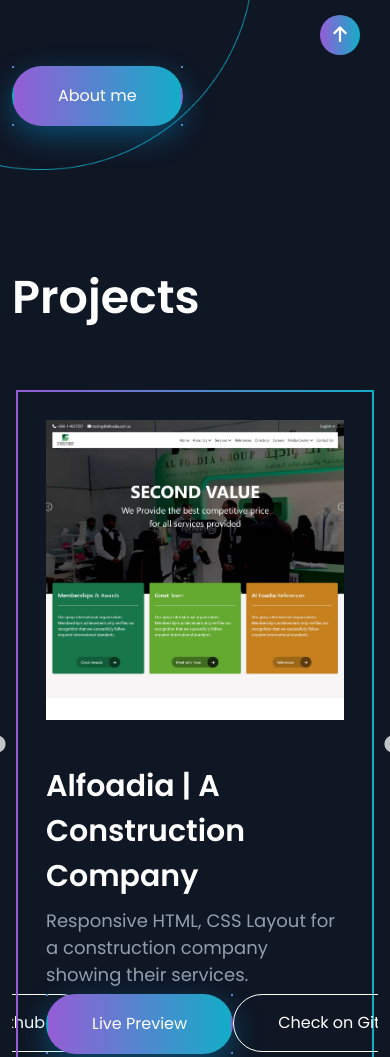
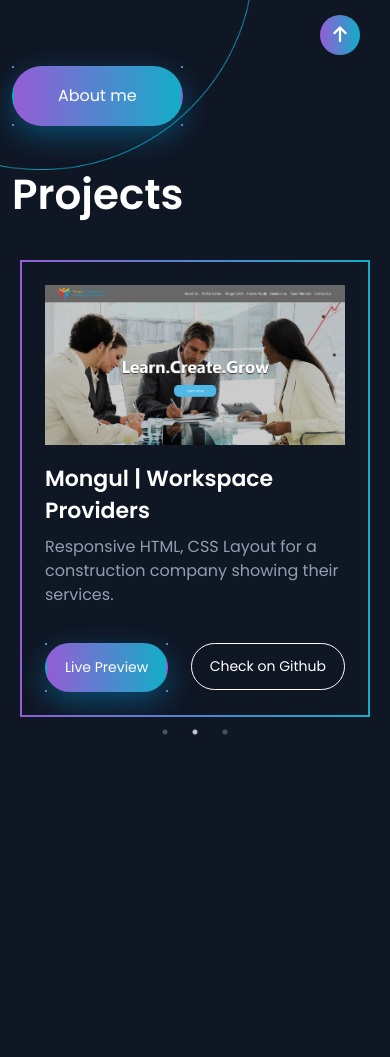
Before and after one commit to faizansultan0/faizansultan0, a plain HTML site: page index.html in a window 390 px wide. Shown: the part 759-1816 px from the top of the page. After the commit the page ends 1506 px from the top, so only its background shows below. Drawn offline with nearby package versions, Linux system fonts and the light colour scheme.

Commit message:
Projects Cards Made Responsive

```diff
--- a/css/style.css
+++ b/css/style.css
@@ -202,16 +202,20 @@ header .header-social-links .social-link:hover .fa-github::before {
 }
 
 /* Projects Cards */
+.project-card-parent {
+    padding: 0 18px;
+}
+
 .projects .projects-card {
     padding: 28px;
     border: 2px solid;
     border-image: linear-gradient(270deg, #13ADC7 0%, #6978D1 66.67%, #945DD6 100%) 1;
-    margin: 0 4px;
+    /* margin: 0 4px; */
 }
 
 .projects .projects-card .img-holder {
-    height: 300px;
-    margin-bottom: 44px;
+    height: 280px;
+    margin-bottom: 24px;
     overflow: hidden;
 }
 
@@ -228,7 +232,7 @@ header .header-social-links .social-link:hover .fa-github::before {
 }
 
 .projects .projects-card .card-detail {
-    min-height: 230px;
+    min-height: 190px;
 }
 
 .projects .projects-card h3 {
@@ -246,6 +250,7 @@ header .header-social-links .social-link:hover .fa-github::before {
 .projects .projects-card .buttons {
     list-style-type: none;
     padding-left: 0!important;
+    margin-bottom: 0;
     display: flex;
     justify-content: space-between;
 }
@@ -278,6 +283,21 @@ header .header-social-links .social-link:hover .fa-github::before {
     .banner .left-content h2 {
         font-size: 54px;
     }
+
+
+    /* Projects */
+    /* Projects Cards */
+    .projects .projects-card h3 {
+        font-size: 26px;
+    }
+
+    .projects .projects-card p {
+        font-size: 17px;
+    }
+
+    .projects .projects-card .link-button {
+        padding: 14px 34px;
+    }
 }
 
 @media screen and (max-width: 1200px){
@@ -294,6 +314,30 @@ header .header-social-links .social-link:hover .fa-github::before {
     /* Banner Right Content */
     .banner .right-content img {
         width: 650px;
+    }
+
+
+    /* PROJECTS */
+    /* Projects Cards */
+    .projects .projects-card {
+        padding: 23px;
+    }
+    .projects .projects-card .card-detail {
+        min-height: 190px;
+    }
+
+    .projects .projects-card h3 {
+        font-size: 24px;
+        line-height: 36px;
+    }
+
+    .projects .projects-card p {
+        font-size: 16px;
+    }
+
+    .projects .projects-card .link-button {
+        padding: 12px 22px;
+        font-size: 16px;
     }
 }
 
@@ -352,6 +396,35 @@ header .header-social-links .social-link:hover .fa-github::before {
         left: 0;
         bottom: 50px;
     }
+
+
+    /* PROJECTS */
+    /* Projects Cards */
+    .projects .project-card-parent {
+        padding: 0 8px;
+    }
+
+    .projects .projects-card {
+        padding: 23px;
+    }
+
+    .projects .projects-card .img-holder {
+        height: 190px;
+        margin-bottom: 18px;
+    }
+    .projects .projects-card .card-detail {
+        min-height: 190px;
+    }
+
+    .projects .projects-card h3 {
+        font-size: 22px;
+        line-height: 32px;
+    }
+
+    .projects .projects-card .link-button {
+        font-size: 15px;
+        padding: 12px 14px;
+    }
 }
 
 @media screen and (max-width: 768px){
@@ -365,6 +438,34 @@ header .header-social-links .social-link:hover .fa-github::before {
     .banner .right-content a {
         bottom: 44px;
     }
+
+
+    /* PROJECTS */
+    /* Projects Cards */
+    .projects .project-card-parent {
+        padding: 0 8px;
+    }
+
+    .projects .projects-card {
+        padding: 23px;
+    }
+
+    .projects .projects-card .img-holder {
+        height: 210px;
+        margin-bottom: 18px;
+    }
+    .projects .projects-card .card-detail {
+        min-height: 180px;
+    }
+
+    .projects .projects-card h3 {
+        font-size: 22px;
+        line-height: 32px;
+    }
+
+    .projects .projects-card .link-button {
+        padding: 14px 24px;
+    }
 }
 
 @media screen and (max-width: 576px){
@@ -376,6 +477,20 @@ header .header-social-links .social-link:hover .fa-github::before {
 
     .banner .left-content h2 {
         font-size: 44px;
+    }
+
+
+    /* PROJECTS */
+    .projects .content {
+        padding-top: 0;
+    }
+    /* Projects Cards */
+    .projects .project-card-parent {
+        padding: 0 18px;
+    }
+
+    .projects .slick-dots li button:before {
+        color: white;
     }
 }
 
@@ -401,6 +516,30 @@ header .header-social-links .social-link:hover .fa-github::before {
 
     .banner .left-content p {
         font-size: 16px;
+    }
+
+    /* PROJECTS */
+    .projects .content {
+        padding-top: 0;
+    }
+
+    .projects .projects-heading {
+        font-size: 42px;
+        margin-bottom: 40px;
+    }
+
+    /* Projects Cards */
+    .projects .project-card-parent {
+        padding:  0 8px;
+    }
+
+    .projects .projects-card .img-holder {
+        height: 160px;
+    }
+
+    .projects .projects-card .link-button {
+        padding: 12px 18px;
+        font-size: 14px;
     }
 }
 
@@ -464,4 +603,40 @@ header .header-social-links .social-link:hover .fa-github::before {
     .banner .right-content img {
         width: 400px;
     }
+
+    /* PROJECTS */
+    .projects .projects-heading {
+        font-size: 40px;
+        margin-bottom: 30px;
+    }
+
+    /* Projects Cards */
+    .projects .project-card-parent {
+        padding: 0 4px;
+    }
+
+    .projects .projects-card {
+        padding: 14px;
+    }
+    .projects .projects-card .img-holder {
+        height: 120px;
+    }
+
+    .projects .projects-card .card-detail{
+        min-height: 160px;
+    }
+
+    .projects .projects-card h3 {
+        font-size: 18px;
+        line-height: 24px;
+    }
+
+    .projects .projects-card p {
+        font-size: 14px;
+    }
+
+    .projects .projects-card .link-button {
+        font-size: 13px;
+        padding: 8px 6px;
+    }
 }
--- a/index.html
+++ b/index.html
@@ -97,6 +97,7 @@
                         <h2 class="projects-heading">Projects</h2>
 
                         <div class="projects-cards">
+                            <div class="project-card-parent">
                                 <div class="projects-card">
                                     <div class="img-holder">
                                         <img src="images/alfoadia.jpg" alt="Alfoadia Page" class="img-fluid">
@@ -114,7 +115,9 @@
                                         </li>
                                     </ul>
                                 </div>
+                            </div>
 
+                            <div class="project-card-parent">
                                 <div class="projects-card">
                                     <div class="img-holder">
                                         <img src="images/mongul.jpg" alt="Mongul Workspace Providers" class="img-fluid">
@@ -132,7 +135,9 @@
                                         </li>
                                     </ul>
                                 </div>
+                            </div>
 
+                            <div class="project-card-parent">
                                 <div class="projects-card">
                                     <div class="img-holder">
                                         <img src="images/winpanda.jpg" alt="Alfoadia Page" class="img-fluid">
@@ -149,6 +154,7 @@
                                             <a href="" class="link-button github-link">Check on Github</a>
                                         </li>
                                     </ul>
+                                </div>
                             </div>
                         </div>
                     </div>
@@ -177,32 +183,30 @@
         $('.projects-cards').slick({
             dots: false,
             infinite: true,
-            speed: 300,
+            speed: 200,
             slidesToShow: 2,
             slidesToScroll: 1,
             arrows: true,
             responsive: [
                 {
-                breakpoint: 1024,
+                breakpoint: 768,
                 settings: {
-                    slidesToShow: 2,
-                    slidesToScroll: 3,
-                    infinite: true,
-                    dots: true
+                    slidesToShow: 1,
+                    slidesToScroll: 1,
+                    speed: 200,
+                    infinite: true
                 }
                 },
                 {
-                breakpoint: 600,
-                settings: {
-                    slidesToShow: 2,
-                    slidesToScroll: 2
-                }
-                },
-                {
-                breakpoint: 480,
+                    breakpoint: 576,
                     settings: {
                         slidesToShow: 1,
-                    slidesToScroll: 1
+                        slidesToScroll: 1,
+                        speed: 200,
+                        infinite: true,
+                        autoplay: true,
+                        arrows: false,
+                        dots: true
                     }
                 }
                 // You can unslick at a given breakpoint now by adding:
```
Lines whose indentation alone changed are shown as unchanged.
